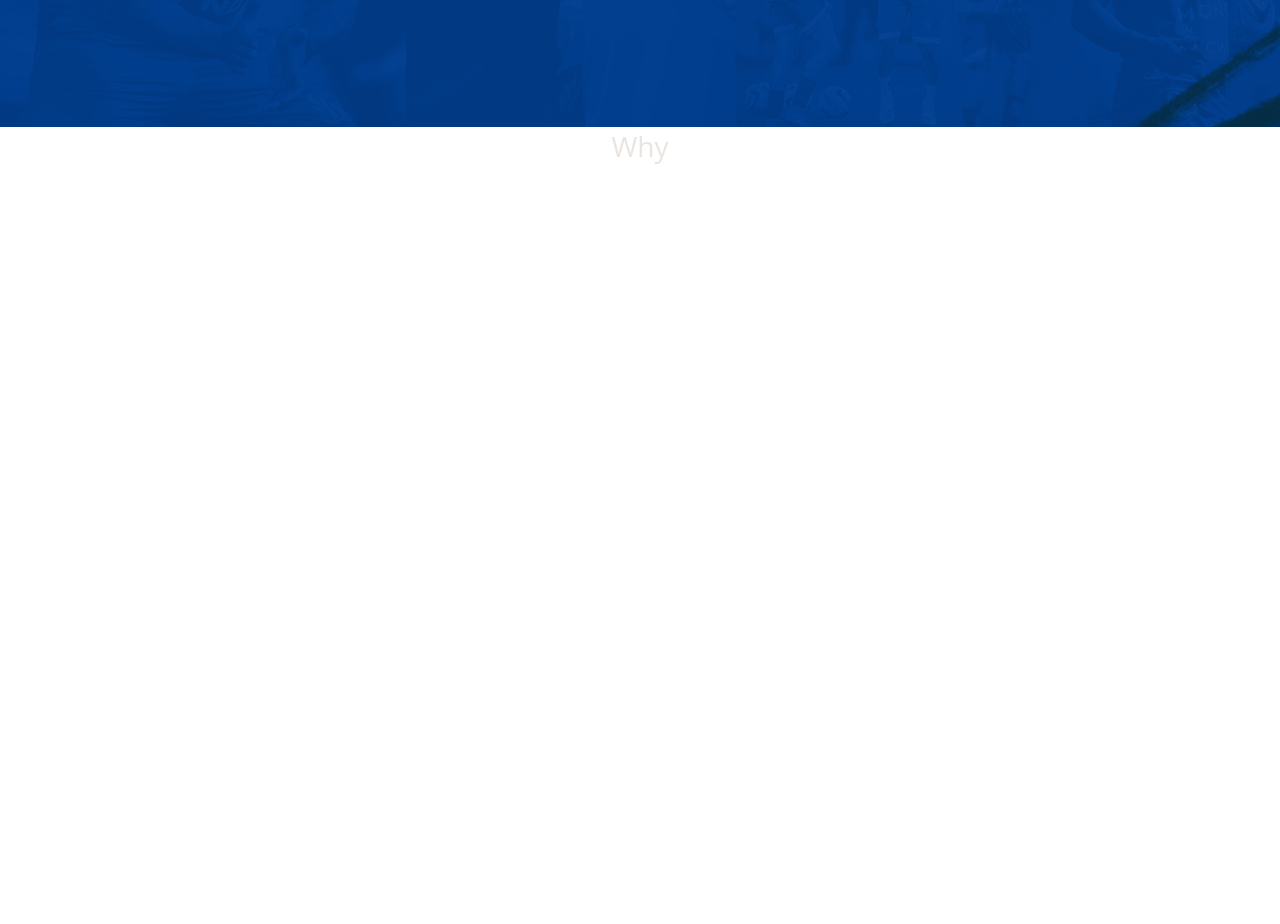
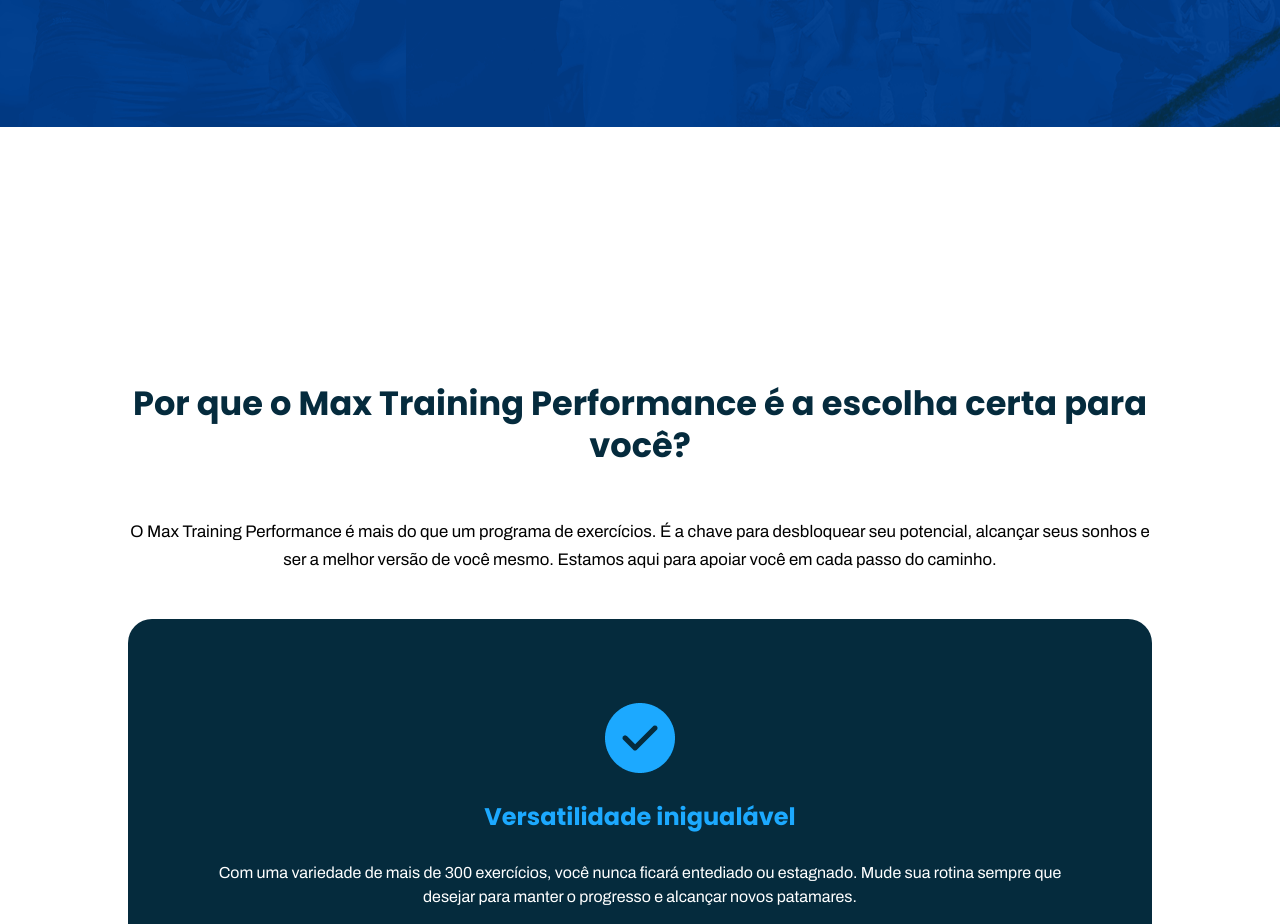
Before and after one commit to DevPBDias/Max-Training-LP, a React (Vite) app: page / in a window 1280 px wide. Shown: the part 865-1789 px from the top of the page. Before the commit the page ends 1030 px from the top, so only its background shows below. Built offline with nearby package versions, Linux system fonts and the light colour scheme.

Commit message:
feat: added why section with styling code

```diff
--- a/src/components/home/BuyBtn.tsx
+++ /dev/null
@@ -1,12 +0,0 @@
-function BuyBtn() {
-  return (
-    <button
-      type="button"
-      className="btn-home"
-    >
-      Quero comprar agora!
-    </button>
-  );
-}
-
-export default BuyBtn;
--- a/src/components/home/Home.tsx
+++ b/src/components/home/Home.tsx
@@ -1,6 +1,6 @@
 import Logo from '../utils/Logo';
 import Bonus from './Bonus';
-import BuyBtn from './BuyBtn';
+import BuyBtn from '../utils/BuyBtn';
 import ContentText from './ContentText';
 import './styles.css';
 
@@ -10,7 +10,7 @@
       <section className="contentContainer">
         <Logo />
         <ContentText />
-        <BuyBtn />
+        <BuyBtn content="Quero comprar agora!" />
         <Bonus />
       </section>
     </section>
--- a/src/components/home/styles.css
+++ b/src/components/home/styles.css
@@ -48,7 +48,7 @@
     padding-top: 1em;
 }
 
-.btn-home {
+.btn {
     border-radius: 16px;
     background: #1CA9FF;
     color: #FFF;
@@ -60,7 +60,7 @@
     line-height: 1.8rem;
     text-transform: uppercase;
     margin-top: 1.5em;
-    width: 90%;
+    width: 100%;
     height: 3em;
 }
 
--- /dev/null
+++ b/src/components/utils/BuyBtn.tsx
@@ -0,0 +1,16 @@
+type IBtnProps = {
+  content: string,
+};
+
+function BuyBtn({ content }: IBtnProps) {
+  return (
+    <button
+      type="button"
+      className="btn"
+    >
+      {content}
+    </button>
+  );
+}
+
+export default BuyBtn;
--- /dev/null
+++ b/src/components/why/Card.tsx
@@ -0,0 +1,18 @@
+import check from '../../assets/icons/check.png';
+
+type ICardProps = {
+  title: string,
+  content: string,
+};
+
+function Card({ content, title }: ICardProps) {
+  return (
+    <div className="card">
+      <img src={ check } alt="Check" className="icon-why" />
+      <h3 className="title-card">{title}</h3>
+      <p className="content-text-card">{content}</p>
+    </div>
+  );
+}
+
+export default Card;
--- /dev/null
+++ b/src/components/why/ContainerCards.tsx
@@ -0,0 +1,30 @@
+import Card from './Card';
+
+function ContainerCards() {
+  return (
+    <div className="card-container">
+      <Card
+        title="Versatilidade inigualável"
+        content="Com uma variedade de mais de 300 exercícios,
+         você nunca ficará entediado ou estagnado.
+          Mude sua rotina sempre que desejar para manter
+         o progresso e alcançar novos patamares."
+      />
+      <Card
+        title="Treine onde e quando quiser"
+        content="Adeus, desculpas! O Max Training Performance é flexível e se adapta
+        à sua vida. Você pode realizar os exercícios na academia, em casa ou em
+        qualquer lugar que preferir, a qualquer hora do dia."
+      />
+      <Card
+        title="Prevenção de lesões"
+        content="A segurança é nossa prioridade.
+         Nosso programa inclui exercícios projetados para fortalecer
+         músculos de suporte e melhorar a postura,
+         reduzindo significativamente o risco de lesões durante os treinos."
+      />
+    </div>
+  );
+}
+
+export default ContainerCards;
--- /dev/null
+++ b/src/components/why/ContentText.tsx
@@ -0,0 +1,17 @@
+function ContentText() {
+  return (
+    <>
+      <h1 className="title-why">
+        Por que o Max Training Performance é a escolha certa para você?
+      </h1>
+      <p className="description-why">
+        O Max Training Performance é mais do que um programa de exercícios.
+        É a chave para desbloquear seu potencial, alcançar seus sonhos
+        e ser a melhor versão de você mesmo.
+        Estamos aqui para apoiar você em cada passo do caminho.
+      </p>
+    </>
+  );
+}
+
+export default ContentText;
--- a/src/components/why/Why.tsx
+++ b/src/components/why/Why.tsx
@@ -1,6 +1,17 @@
+import BuyBtn from '../utils/BuyBtn';
+import ContainerCards from './ContainerCards';
+import ContentText from './ContentText';
+import './styles.css';
+
 function Why() {
   return (
-    <div>Why</div>
+    <section className="why-section">
+      <section className="contentContainer">
+        <ContentText />
+        <ContainerCards />
+        <BuyBtn content="Começar agora!" />
+      </section>
+    </section>
   );
 }
 
--- /dev/null
+++ b/src/components/why/styles.css
@@ -0,0 +1,83 @@
+.why-section {
+    background-color: #FFF;
+}
+
+.contentContainer {
+    padding-block: 20%;
+    display: flex;
+    flex-flow: column nowrap;
+    justify-content: center;
+    justify-items: center;
+    align-items: center;
+    width: 80%;
+    margin: auto;
+}
+
+.title-why {
+    color: #052B3D;
+    text-align: center;
+    font-family: 'Poppins', sans-serif;
+    font-size: 1.2rem;
+    font-style: normal;
+    font-weight: 700;
+    line-height: 1.5rem;
+    margin-bottom: 1.5em;
+}
+
+.description-why {
+    color: #000;
+    text-align: center;
+    font-family: 'Archivo', sans-serif;
+    font-size: 0.6rem;
+    font-style: normal;
+    font-weight: 400;
+    line-height: 1rem;
+    margin-bottom: 1.5em;
+}
+
+.card-container {
+    display: flex;
+    flex-flow: column nowrap;
+    justify-content: center;
+    justify-items: center;
+    align-items: center;
+}
+
+.card {
+    border-radius: 24px;
+    background-color: #052B3D;
+    display: flex;
+    flex-flow: column nowrap;
+    justify-content: center;
+    justify-items: center;
+    align-items: center;
+    padding-block: 3em;
+    padding-inline: 3em;
+    margin-top: 20px;
+    gap: 1em;
+}
+
+.icon-why {
+    width: 70px;
+    height: 70px;
+}
+
+.title-card {
+    color: #1CA9FF;
+    text-align: center;
+    font-family: 'Poppins', sans-serif;
+    font-size: 24px;
+    font-style: normal;
+    font-weight: 700;
+    line-height: 32px;
+}
+
+.content-text-card {
+    color: #FFF;
+    text-align: center;
+    font-family: 'Archivo', sans-serif;
+    font-size: 16px;
+    font-style: normal;
+    font-weight: 400;
+    line-height: 24px;
+}
```
Also changed, not shown: src/assets/icons/check.png (added).
